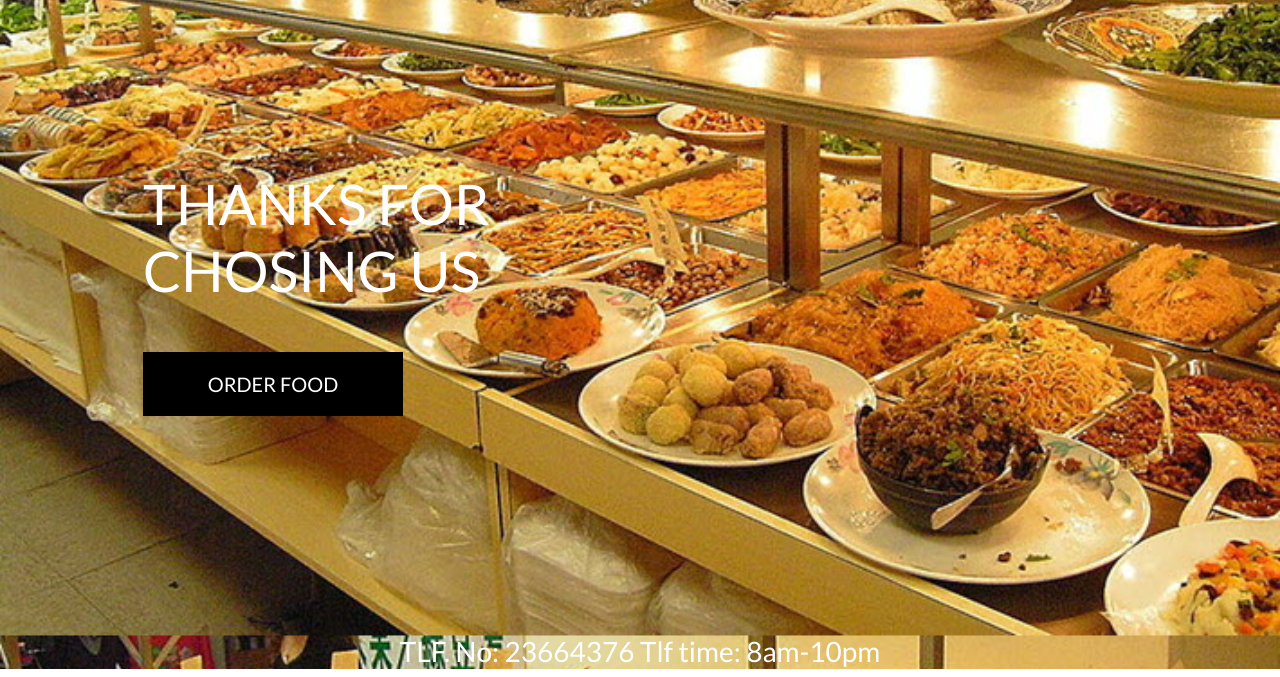
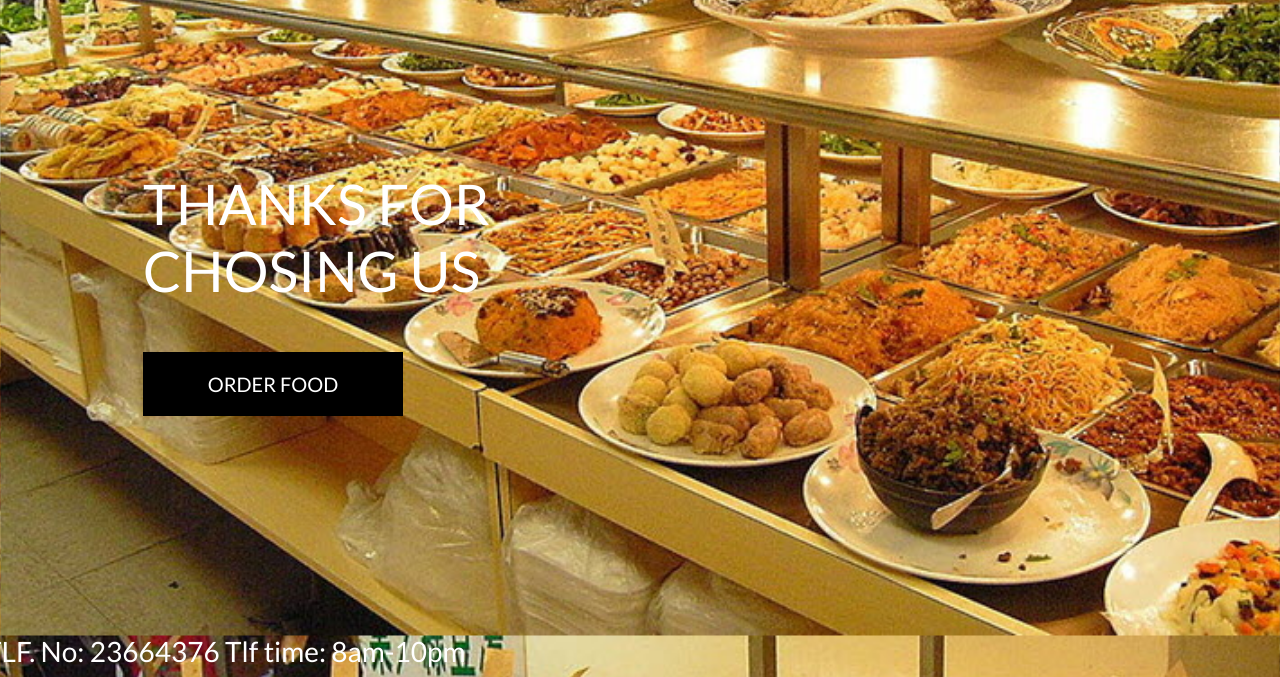
Before and after one commit to asifdanishyar/OnlineShoppingApp, a Django app: page / in a window 1280 px wide. Shown: the part 165-842 px from the top of the page. Run offline with Django 3.2, Linux system fonts and the light colour scheme; some libraries are stand-ins or nearby versions.

Commit message:
upgraded footer v6

```diff
--- a/home/templates/home/index.html
+++ b/home/templates/home/index.html
@@ -25,7 +25,7 @@
             </div>
         </div>
     </div>
-    <div class="container">
+    <div class="row">
         <h3 class="footer text-white">TLF. No: 23664376                Tlf time: 8am-10pm</h3>
     </div>
 {% endblock %}
```
